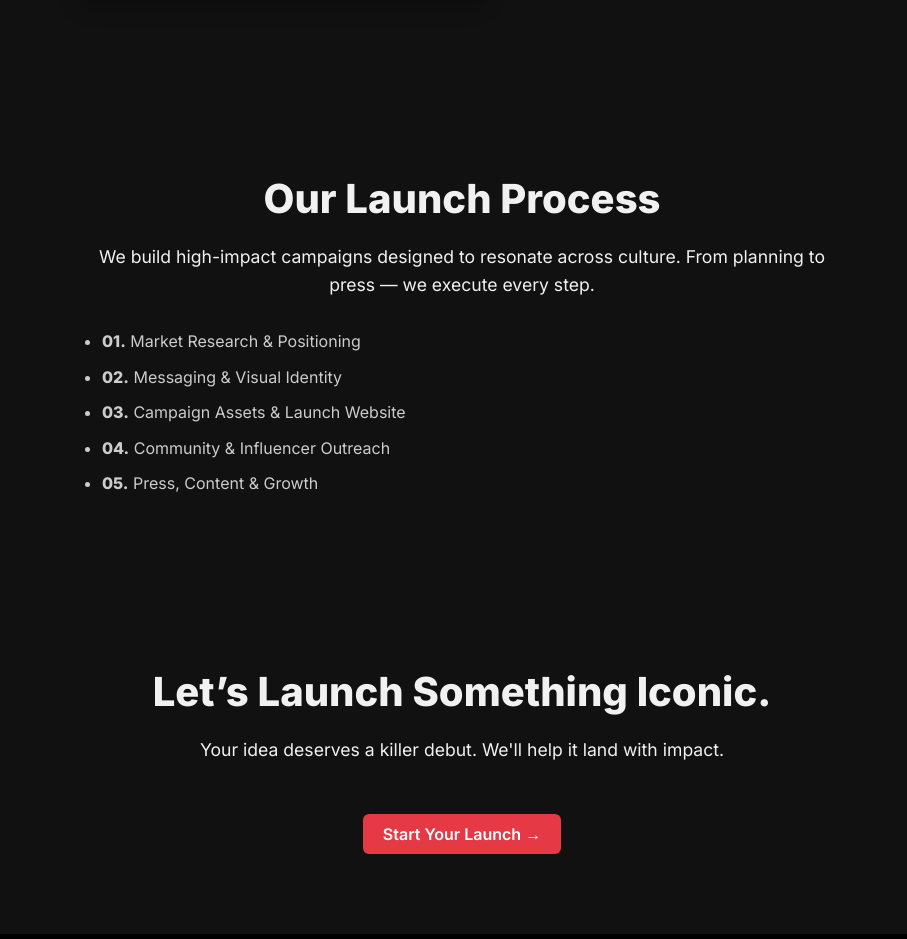
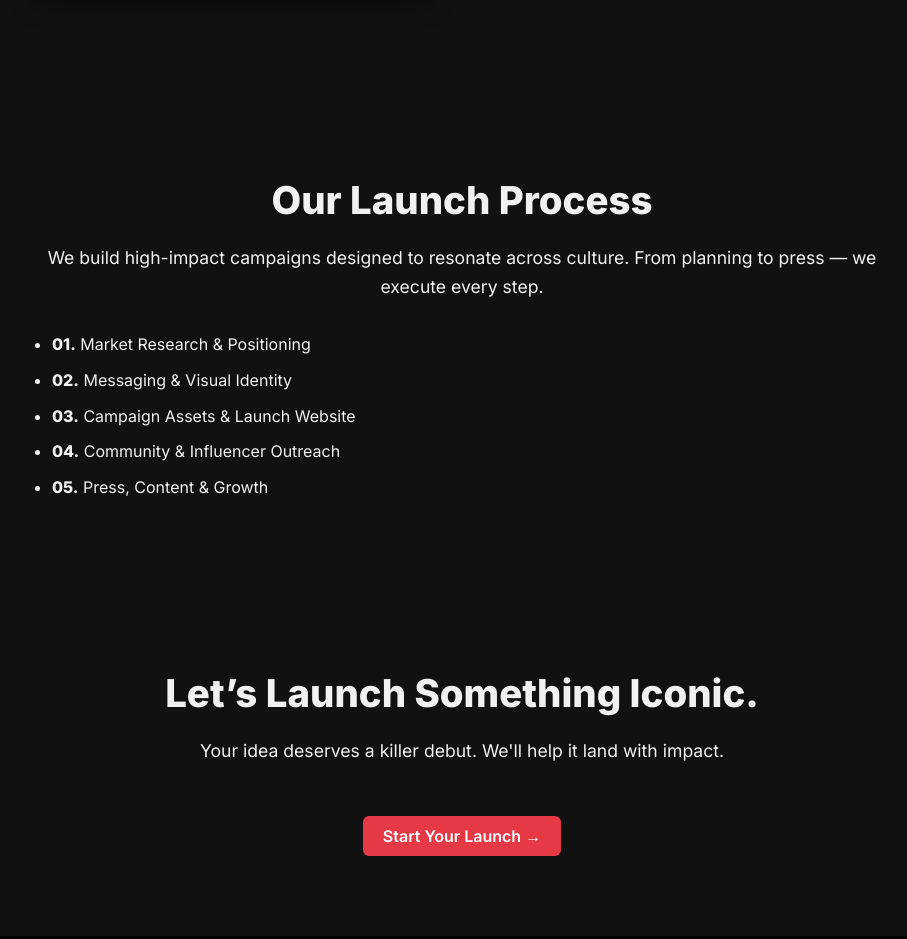
Before and after one commit to jnandev/underdogwebsite, a plain HTML site: page product-launch.html in a window 1280 px wide. Shown: the part 1709-2648 px from the top of the page, without its empty margins (178-1085 px from the left). Drawn offline with nearby package versions, Linux system fonts and the light colour scheme.

Commit message:
Update product-launch.html

```diff
--- a/product-launch.html
+++ b/product-launch.html
@@ -10,7 +10,7 @@
   <link rel="stylesheet" href="https://cdn.jsdelivr.net/npm/aos@2.3.4/dist/aos.css" />
   <style>
     .hero-banner {
-      background-image: url('imag.jpg');
+      background-image: url('imag.jpg'); /* Local image in same folder */
       background-size: cover;
       background-position: center;
       height: 60vh;
@@ -29,18 +29,18 @@
     }
     .section {
       padding: 80px 20px;
-      max-width: 800px;
+      max-width: 900px;
       margin: auto;
       text-align: center;
       color: #f1f1f1;
     }
     .section h2 {
-      font-size: 2.5rem;
+      font-size: 2.4rem;
       margin-bottom: 20px;
     }
     .section p {
       font-size: 1.1rem;
-      line-height: 1.6;
+      line-height: 1.7;
       margin-bottom: 30px;
     }
     .section img {
@@ -55,7 +55,6 @@
       line-height: 1.6;
       margin-top: 20px;
       padding-left: 20px;
-      color: #ccc;
     }
     ul.launch-steps li {
       margin-bottom: 10px;
@@ -93,7 +92,7 @@
   <section class="section" data-aos="fade-up" data-aos-delay="200">
     <h2>Strategic Pre‑Launch Workshop</h2>
     <p>We obsess over the details before the world sees them. Messaging, positioning, channels, timing — it’s all part of our launch lab.</p>
-    <img src="https://images.unsplash.com/photo-1523469601502-49cea8a429af?auto=format&fit=crop&w=1200&q=80" alt="Pre-Launch Workshop" />
+    <img src="https://images.unsplash.com/photo-1556761175-4b46a572b786?auto=format&fit=crop&w=1200&q=80" alt="Pre-Launch Strategy Session" />
   </section>
 
   <section class="section" data-aos="fade-up" data-aos-delay="400">
```
